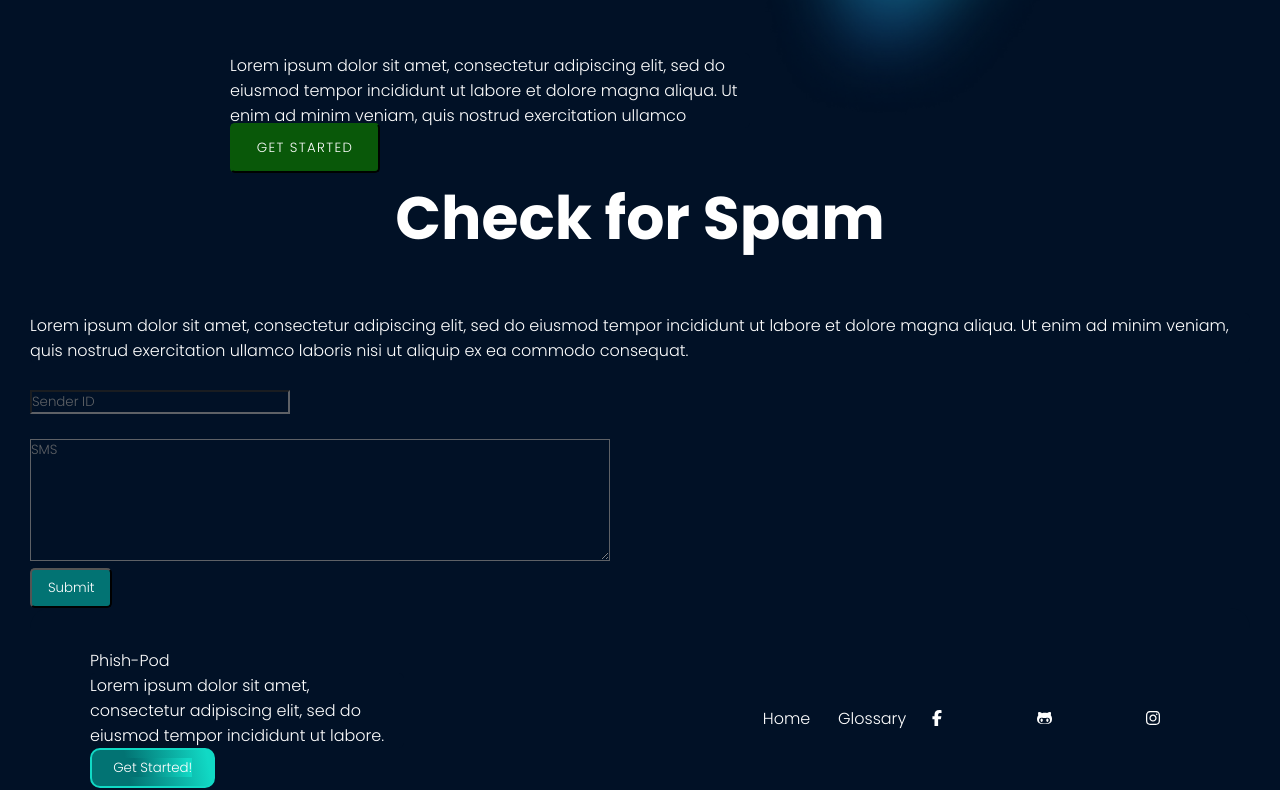
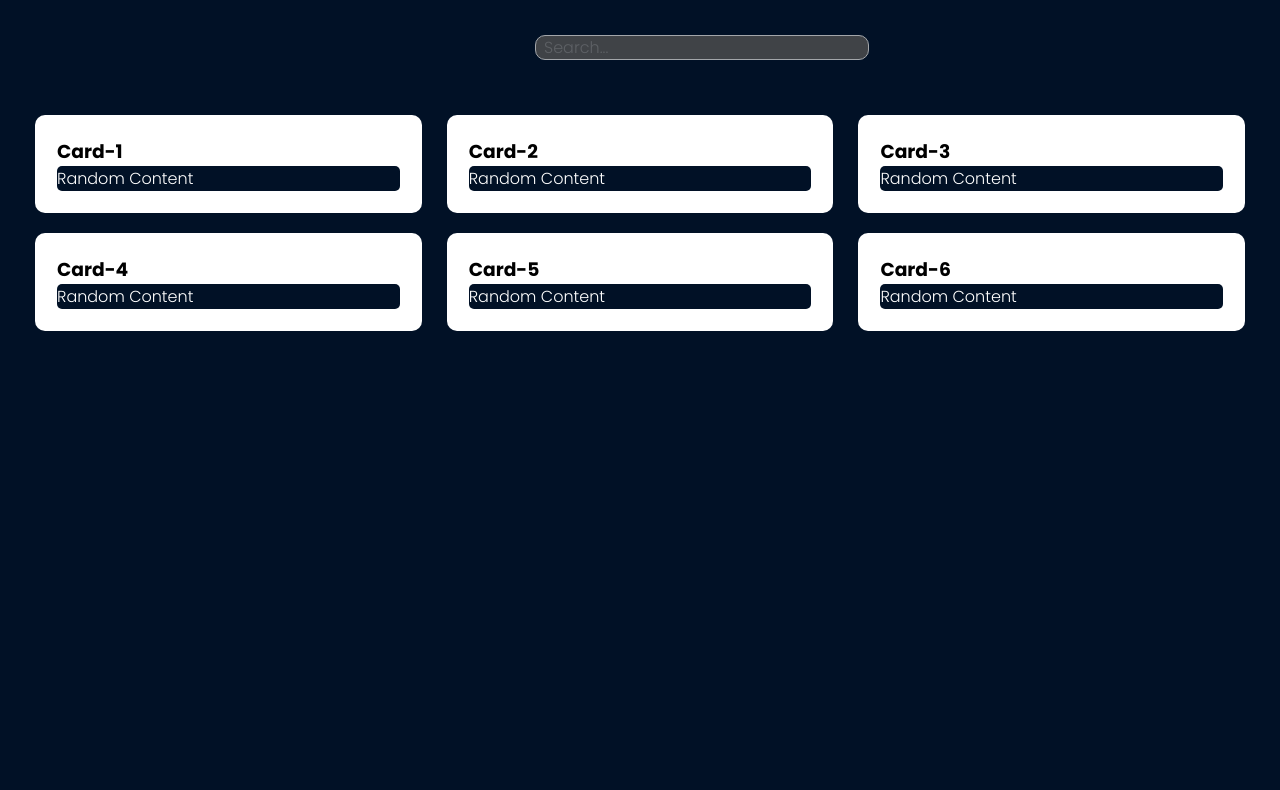
Before and after one commit to niyashiyas/Phish-Pod, a React (Create React App) app: page /glossary in a window 1280 px wide. Shown: the part 332-1122 px from the top of the page. After the commit the page ends 855 px from the top, so only its background shows below. Built offline with nearby package versions, Linux system fonts and the light colour scheme.

Commit message:
added routing

```diff
--- a/src/App.js
+++ b/src/App.js
@@ -1,5 +1,6 @@
 import React from 'react';
 import './App.css';
+import { Routes ,Route } from "react-router-dom";
 import Navbar from './components/Navbar';
 import Main from './components/Main';
 import Form from './components/Form';
@@ -7,13 +8,38 @@ import Glossary from './components/Glossary/Glossary';
 function App() {
   return (
     <>
-      <div>
-        <Navbar />
-        <Main />
-        <Glossary />
+
+      <div className="App">
+
+        <Routes>
+          <Route path="/" element={<Home/>} />
+          <Route path="/glossary" element={
+            <>
+            <Navbar/>
+          <Glossary/></>
+
+          } />
+        </Routes>
       </div>
+
     </>
   );
 }
 
 export default App;
+
+
+
+
+
+
+
+function Home() {
+  return (
+    <>
+      <Navbar />
+      <Main />
+    </>
+
+  );
+}
--- a/src/components/Navbar.js
+++ b/src/components/Navbar.js
@@ -1,13 +1,18 @@
 import React from "react";
 import "./Navbar.css";
+import { Link } from "react-router-dom";
 function Navbar() {
   return (
     <>
       <nav className="navbar">
         <h2 className="phishpod">phishpod</h2>
         <ul className="hg">
-          <li>Home</li>
-          <li>Glossary</li>
+          <li>
+            <Link to="/">Home</Link>
+          </li>
+          <li>
+            <Link to="/glossary">Glossary</Link>
+          </li>
         </ul>
       </nav>
     </>
--- a/src/index.js
+++ b/src/index.js
@@ -1,10 +1,12 @@
 import React from "react";
 import ReactDOM from "react-dom/client";
 import App from "./App";
-
+import { BrowserRouter } from "react-router-dom";
 const root = ReactDOM.createRoot(document.getElementById("root"));
 root.render(
-  <React.StrictMode>
-    <App />
-  </React.StrictMode>
+  <BrowserRouter>
+      <App />
+  </BrowserRouter>
+
+
 );
```
